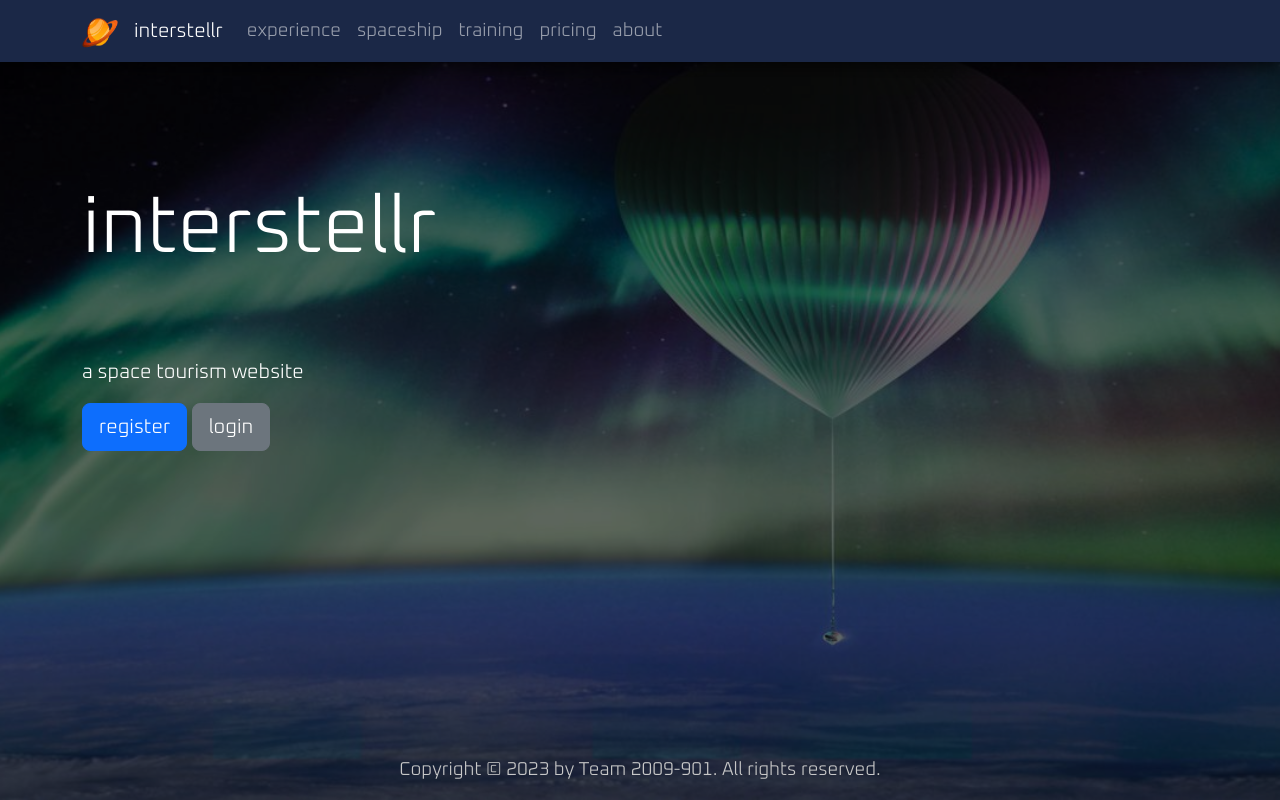
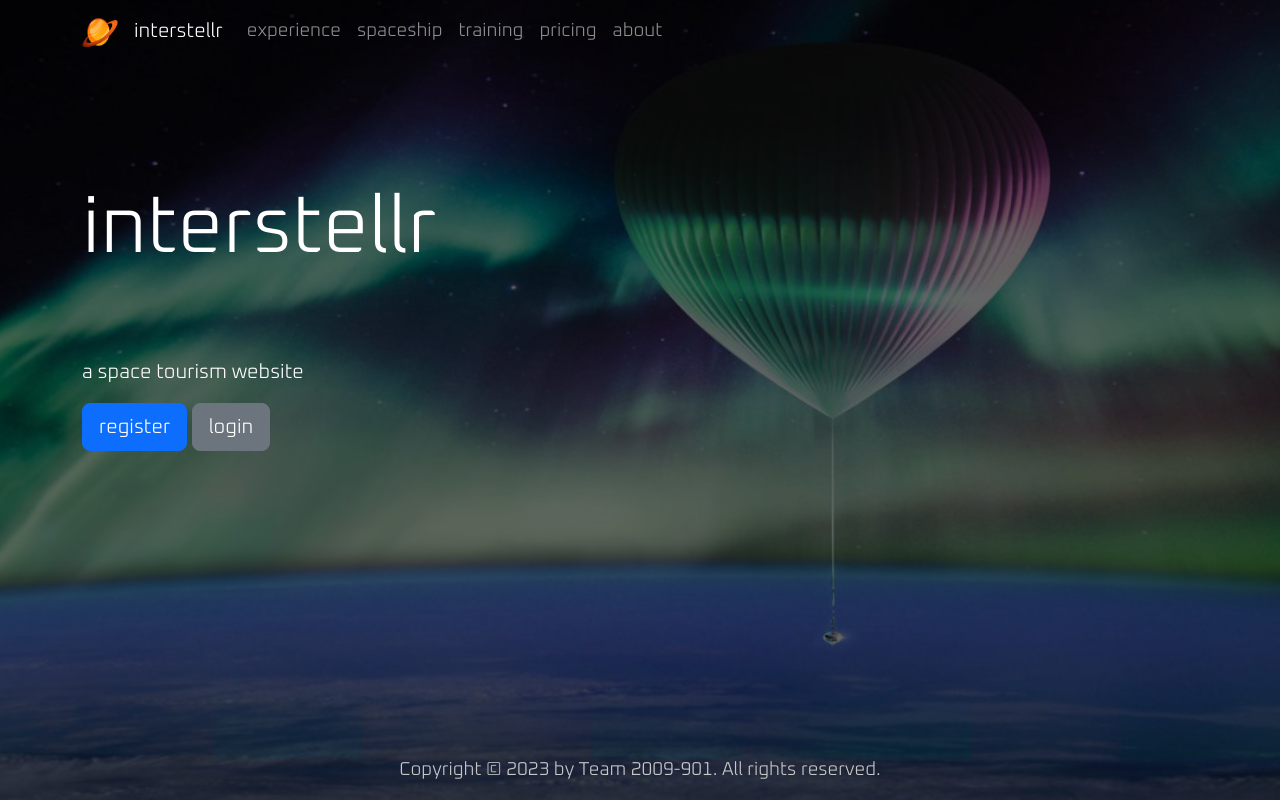
Before and after one commit to bossbadi-web/tsa_webmaster_2023, a Flask app: page / in a window 1280 px wide. Run offline with Flask 2, Linux system fonts and the light colour scheme; some libraries are stand-ins or nearby versions.

Commit message:
Remove navbar coloring

```diff
--- a/static/main.css
+++ b/static/main.css
@@ -9,11 +9,6 @@ html {
   overflow: scroll;
   overflow-x: hidden;
   scroll-behavior: smooth;
-}
-
-nav {
-  background-color: var(--cool-blue);
-  box-shadow: 0 5px 15px 0px rgba(0, 0, 0, 0.6);
 }
 
 .footer {
```
